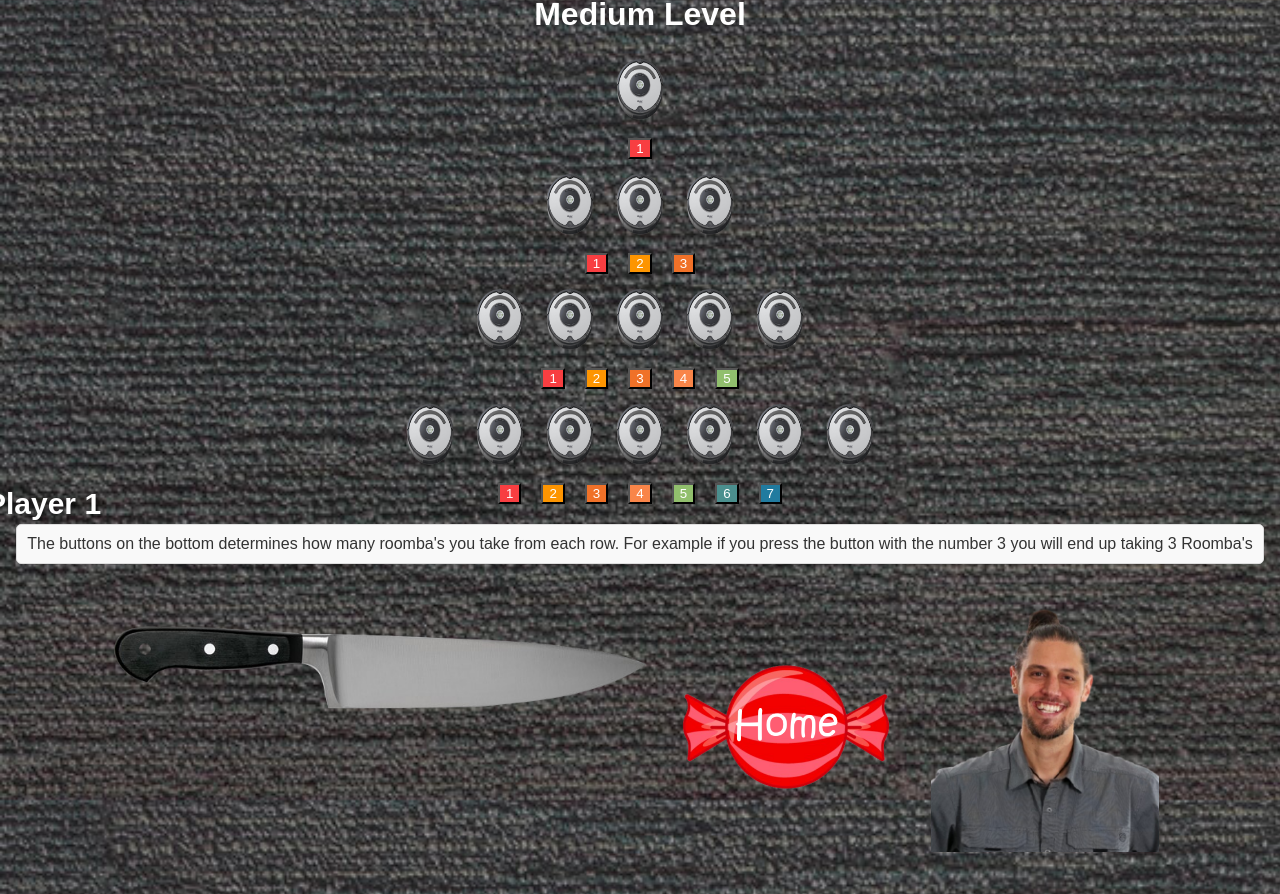
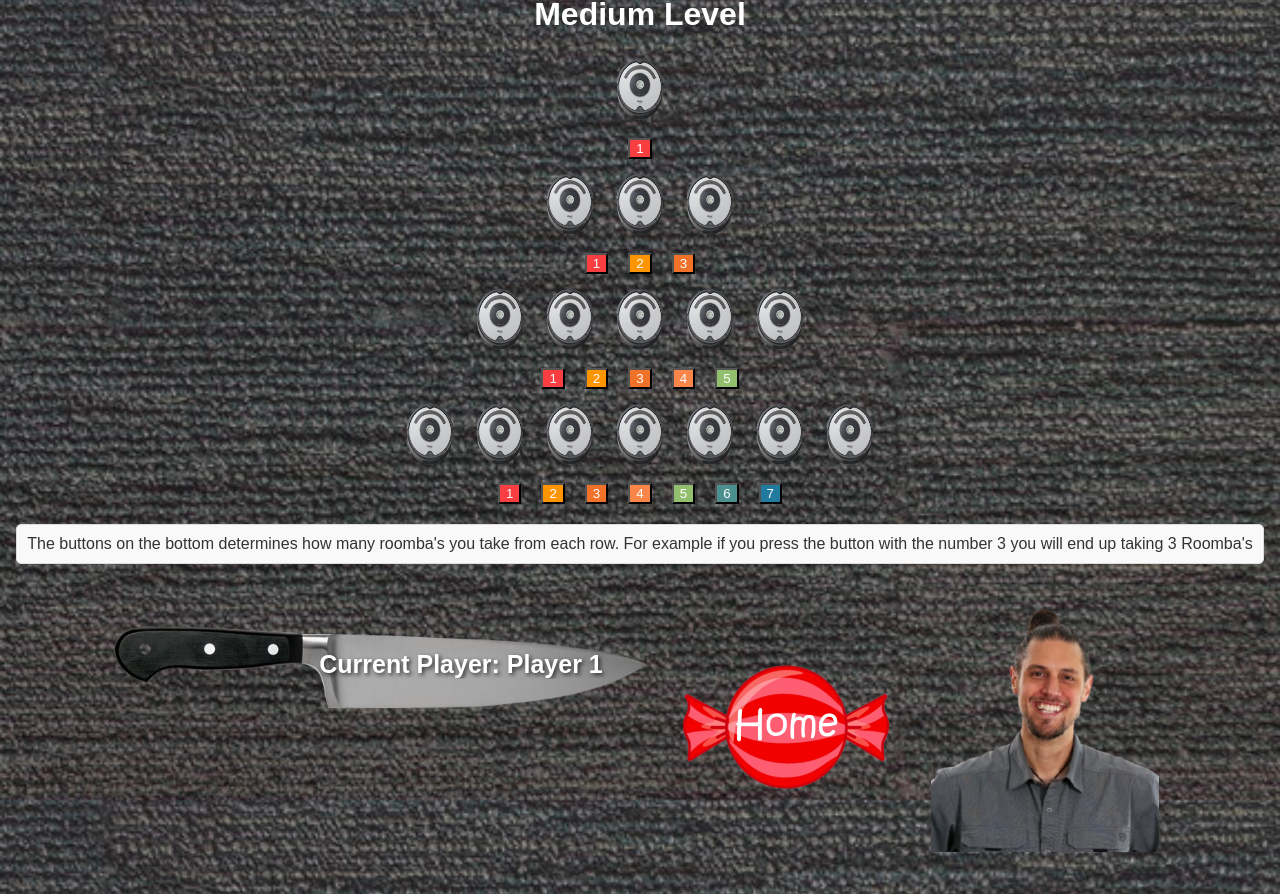
Before and after one commit to hauntedghoul/Nim, a React (Create React App) app in the folder nim/: page /medium in a window 1280 px wide. Built offline with nearby package versions, Linux system fonts and the light colour scheme.

Commit message:
Smallll edit

```diff
--- a/nim/src/Components/medium.css
+++ b/nim/src/Components/medium.css
@@ -117,11 +117,11 @@ h1 {
 }
 
 .player {
-    font-size: 30px;
+    font-size: 25px;
     font-weight: bold;
     position: absolute;
-    margin-left: -200px;
-    margin-top: -100px;
+    margin-left: 330px;
+    margin-top: 60px;
     transform: translate(-50%, -50%);
     white-space: nowrap;
     color: white;
```
